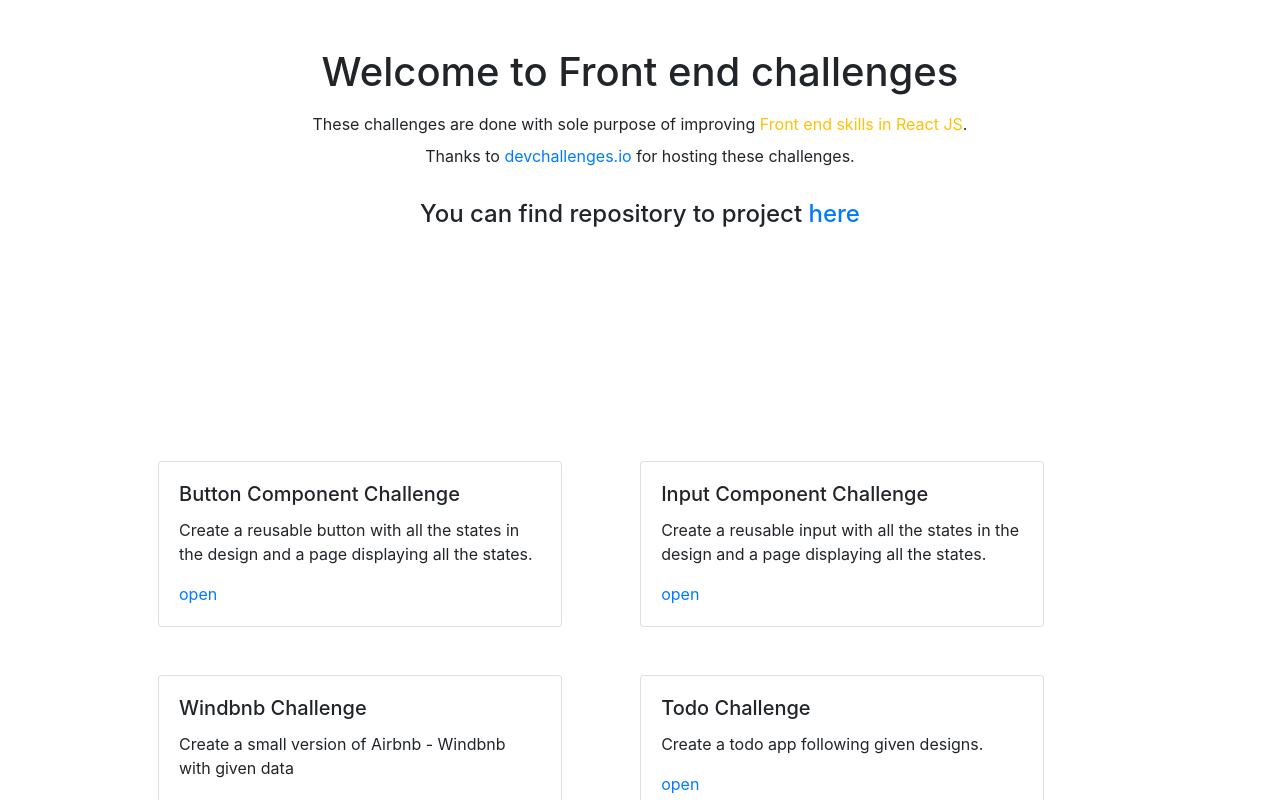
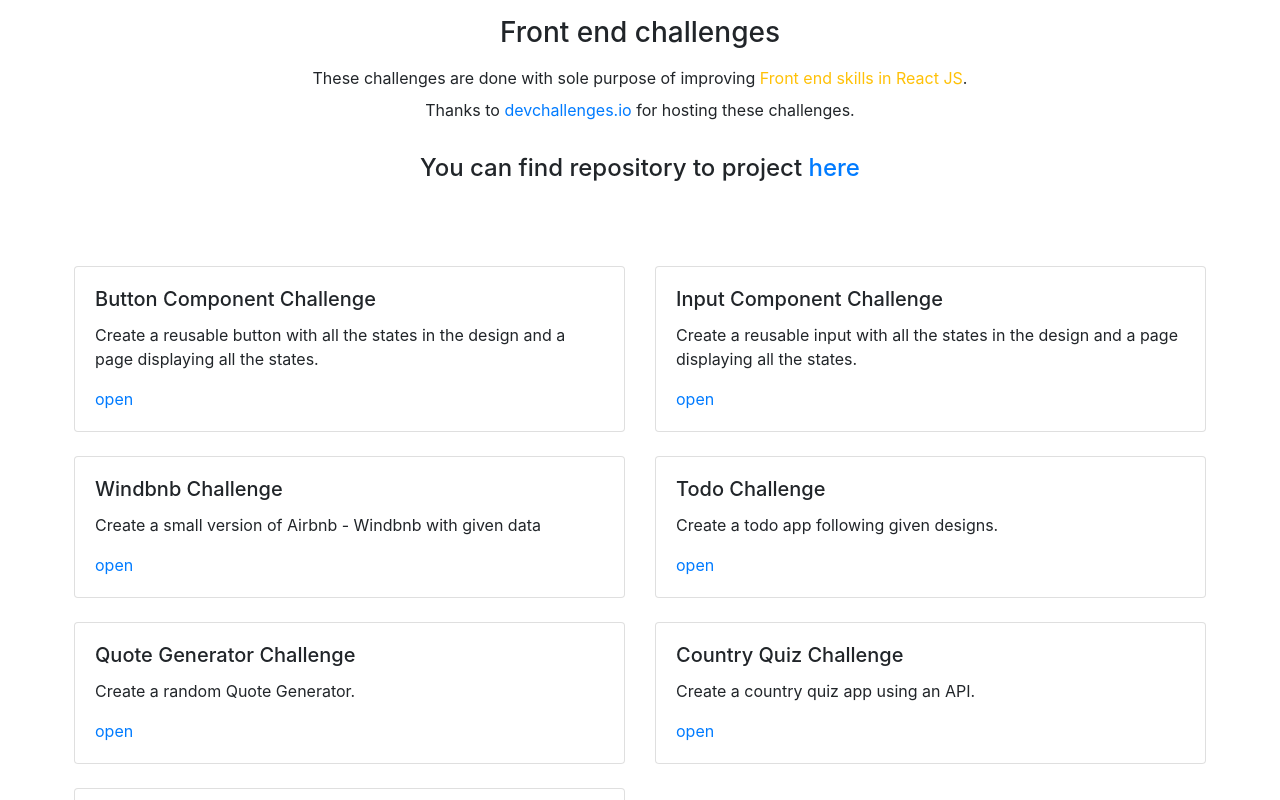
Before and after one commit to bipin-codes/front-end-challenges, a React (Create React App) app: page / in a window 1280 px wide. Shown: the top 800 px of the page. Built offline with nearby package versions, Linux system fonts and the light colour scheme.

Commit message:
index page styling fix

```diff
--- a/src/pages/Index.tsx
+++ b/src/pages/Index.tsx
@@ -45,8 +45,8 @@ export const Index: React.FC = () => {
 
   return (
     <React.Fragment>
-      <div className="d-flex flex-column p-5 align-items-center">
-        <h1>Welcome to Front end challenges</h1>
+      <div className="d-flex flex-column p-3 align-items-center">
+        <h3>Front end challenges</h3>
         <p className="text-sm-start m-2">
           These challenges are done with sole purpose of improving
           <span className="text-warning"> Front end skills in React JS</span>.
@@ -73,11 +73,11 @@ export const Index: React.FC = () => {
           </a>
         </h4>
       </div>
-      <div className="container">
-        <div className="row g-4">
+      <div className="container p-1 mx-auto my-5">
+        <div className="row g-4 ">
           {challenges.map((challenge, index) => {
             return (
-              <div className="col-md-5 m-4" key={index}>
+              <div className="col-md-6 mb-4" key={index}>
                 <div className="card">
                   <div className="card-body">
                     <h5 className="card-title">{challenge.label}</h5>
```
